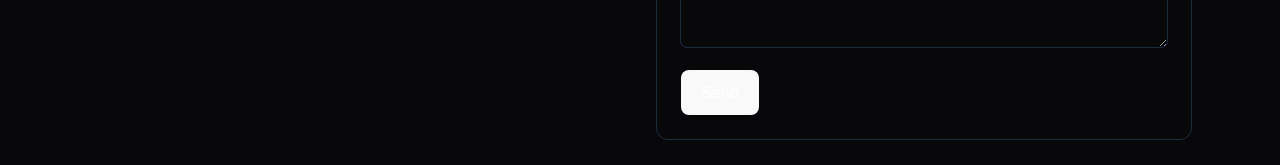
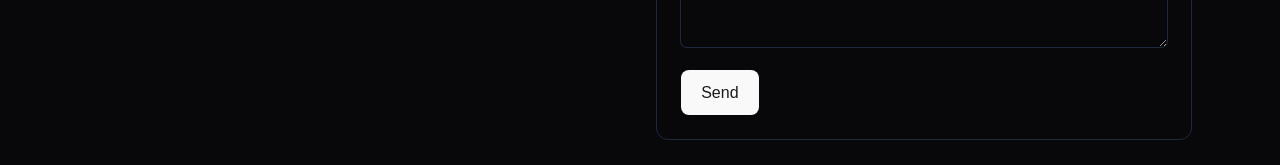
Before and after one commit to hadeexo/my-portfolio, a React (Vite) app: page / in a window 1280 px wide. Shown: the part 2275-2440 px from the top of the page. Built offline with nearby package versions, Linux system fonts and the light colour scheme.

Commit message:
updated buttons

```diff
--- a/src/App.jsx
+++ b/src/App.jsx
@@ -574,10 +574,7 @@ export default function Portfolio() {
 
             <button
               type="submit"
-              className={clsx(
-                "mt-4 px-4 py-2 rounded-md font-medium",
-                theme === "dark" ? "bg-white/10" : "bg-slate-900 text-white"
-              )}
+              className={clsx("mt-4 px-4 py-2 rounded-md font-medium")}
             >
               Send
             </button>
@@ -612,10 +609,10 @@ export default function Portfolio() {
               )}
             >
               <button
-                className="absolute right-4 top-4 text-sm"
+                className="absolute right-2 top-3 text-sm"
                 onClick={() => setSelected(null)}
               >
-                Close
+                ⓧ
               </button>
 
               <h3 className="text-2xl font-bold">{selected.title}</h3>
--- a/src/index.css
+++ b/src/index.css
@@ -65,5 +65,6 @@ button:focus-visible {
   }
   button {
     background-color: #f9f9f9;
+    color: #1a1a1a;
   }
 }
```
